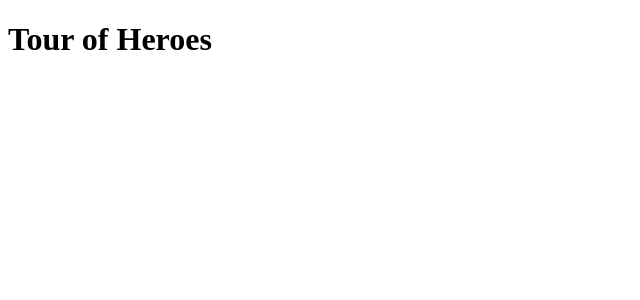
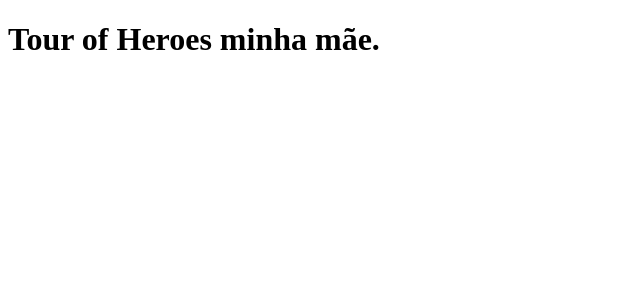
Before and after one commit to NicoleBertolino/curso-tour-of-heroes-frontend, an Angular app: page / in a window 1280 px wide. Shown: the top 300 px of the page, without its empty margins (0-640 px from the left). Built offline with nearby package versions, Linux system fonts and the light colour scheme.

Commit message:
Alterando titulo

```diff
--- a/src/app/app.component.ts
+++ b/src/app/app.component.ts
@@ -6,5 +6,5 @@
   styleUrls: ['./app.component.css']
 })
 export class AppComponent {
-  title = 'Tour of Heroes';
+  title = 'Tour of Heroes minha mãe.';
 }
```
